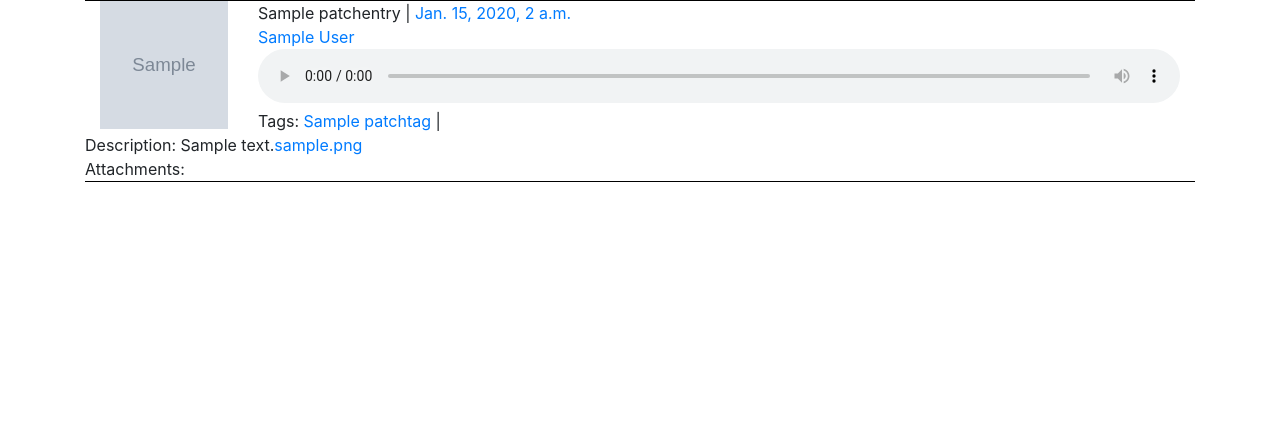
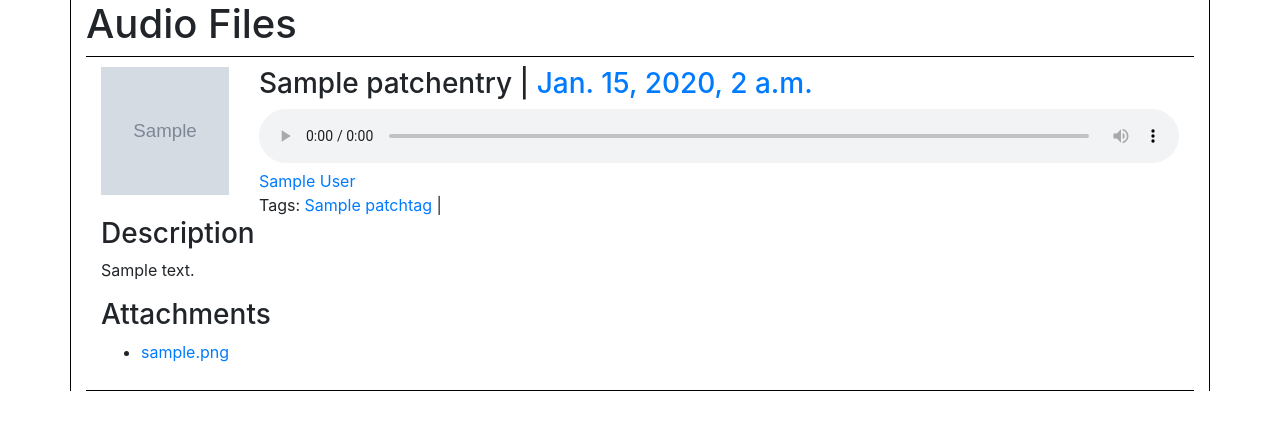
Before and after one commit to wlaub/tttweb, a Django app: page /en/patches/ in a window 1280 px wide. Shown: the top 430 px of the page. Run offline with Django 3.2, Linux system fonts and the light colour scheme; tables that the repository leaves empty hold one stand-in row (values such as "Sample post"); grey boxes marked "Sample" are stand-in pictures.

Commit message:
various small layout tweaks in blood

```diff
--- a/patches/static/patches/style.css
+++ b/patches/static/patches/style.css
@@ -1,6 +1,12 @@
+.entry-list{
+    border: 1px black;
+    border-style: none solid none solid;
+}
 .entry {
 	border: 1px black;
 	border-style: solid none solid none;
+	padding-top: 10px;
+	padding-bottom:10px;
 }
 .entry-top{
 	position:relative;
--- a/patches/templates/patches/entry.html
+++ b/patches/templates/patches/entry.html
@@ -9,35 +9,51 @@
         </div>
 
         <div class = "col">
+            <h3>
         {{entry.name}} |
         <a href = {% url 'patches:detail' entry.id %}>{{entry.date}}</a><br>
+            </h3>
+        <audio controls src="{{entry.recording.url}}" style="width:100%"></audio><br>
+
         {% if entry.authors.all%}
         {% for author in entry.authors.all %}
-        <a href = "">{{author.author.display_name}}</a>
+        <a href = "{{request.path}}?author={{author.author.display_name}}">{{author.author.display_name}}</a>
         {% endfor %}
         {% else %}
         No Authors
         {% endif %}
         <br>
-        <audio controls src="{{entry.recording.url}}" style="width:100%"></audio><br>
+
+
         Tags: {% for tag in entry.tags.all %}
-        <a href = "">{{tag.name}}</a> |
+        <a href = "{{request.path}}?tag={{tag.name}}">{{tag.name}}</a> |
         {% endfor %}
         <br>
+
+
         </div>
     </div>
 
     <div class = "row">
-        Description: {{entry.desc}}<br>
+        <div class = "col">
+        <h3> Description </h3>
+        <p>
+        {{entry.desc}}
+        </p>
+        <p>
+        <h3>Attachments</h3>
+        <ul>
+        {% if entry.attachments.all%}
 
-        Attachments:<br>
-        {% if entry.attachments.all%}
-        {% for attach in entry.attachments.all %}
-        <a href="{{attach.file.url}}"> {{attach.filename}} </a><br>
-        {% endfor %}
+            {% for attach in entry.attachments.all %}
+            <li><a href="{{attach.file.url}}"> {{attach.filename}} </a><br></li>
+            {% endfor %}
         {% else %}
-        No Attachements
+            No Attachments
         {% endif %}
+        </ul>
+        </p>
+        </div>
     </div>
 
 </div>
--- a/patches/templates/patches/index.html
+++ b/patches/templates/patches/index.html
@@ -1,7 +1,8 @@
 {% extends "patches/base.html" %}
 
 {% block body %}
-<div class="container">
+<div class="container entry-list">
+<h1>Audio Files</h1>
 
 {% if patch_entries %}
     {% for entry in patch_entries %}
--- a/patches/views.py
+++ b/patches/views.py
@@ -8,8 +8,16 @@ class IndexView(generic.ListView):
     template_name = 'patches/index.html'
     context_object_name = 'patch_entries'
 
+    def get_context_data(self, **kwargs):
+        context = super(IndexView, self).get_context_data(**kwargs)
+        return context
+
     def get_queryset(self):
-        return PatchEntry.objects.order_by('-date')
+        q = PatchEntry.objects.order_by('-date')
+        print(self.kwargs)
+        if 'tag' in self.kwargs:
+            q = q.filter(tags__icontains=self.kwargs['tag'])
+        return q
 
 class DetailView(generic.DetailView):
     model = PatchEntry
```
